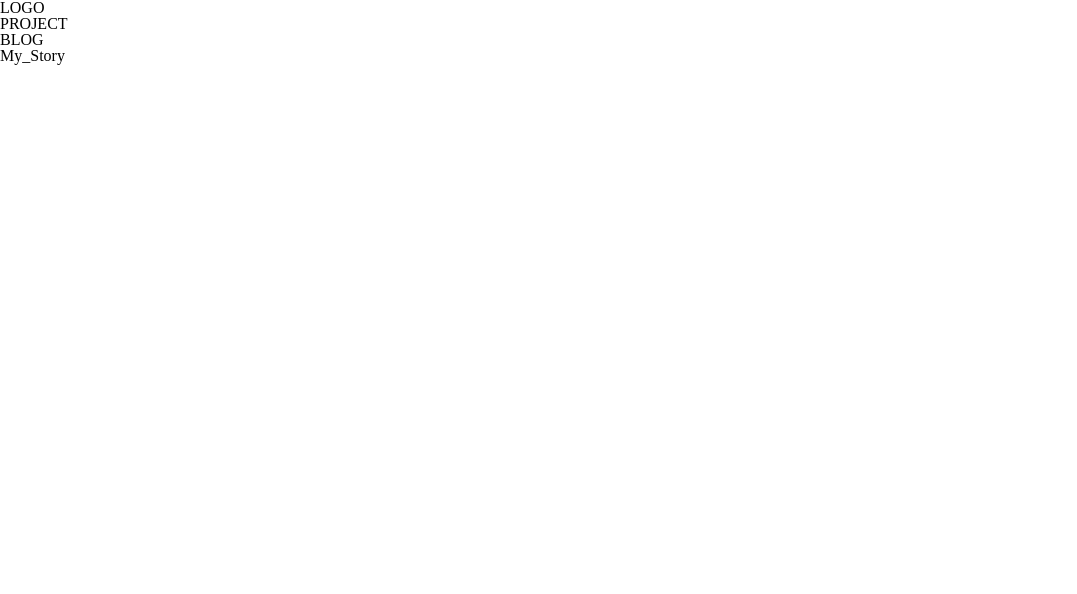
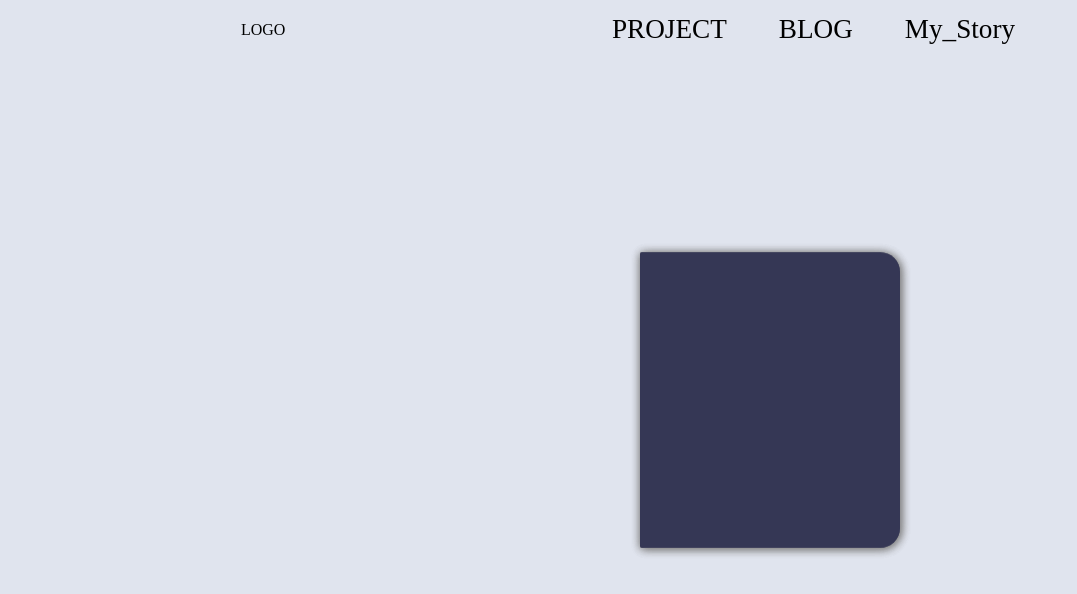
Before and after one commit to BrooneJ/portfolio, a website: page index.html in a window 1280 px wide. Shown: the whole page, without its empty margins (0-1077 px from the left). Drawn offline with Linux system fonts and the light colour scheme.

Commit message:
feat: Book animation

```diff
--- /dev/null
+++ b/css/component/header.css
@@ -0,0 +1,20 @@
+header {
+    position:fixed;
+    top: 0;
+    left: 0;
+    right: 0;
+    display: flex;
+    align-items: center;
+    justify-content: space-around;
+    z-index: 1000;
+    padding: 1rem 7%;
+}
+
+header .navbar a {
+    font-size: 1.7rem;
+    padding: 1.5rem;
+}
+
+header .navbar a:hover {
+    color: #DC0014;
+}
--- /dev/null
+++ b/css/component/index.css
@@ -0,0 +1,92 @@
+.wrapper{
+    margin: 0px;
+    padding: 0px;
+    font-family: sans-serif;
+    height: 100vh;
+    display: flex;
+    align-items: center;
+    justify-content: center;
+    background: #e0e4ee;
+    perspective: 1000px;
+}
+
+.book{
+    display: flex;
+    align-items: center;
+    cursor: pointer;
+}
+
+.book:hover .cover{
+    transform: rotateX(10deg) rotateY(-180deg);
+}
+.book:hover .page{
+    transform: rotateX(10deg) rotateY(-180deg);
+    z-index: 2;
+}
+
+.cover{
+    z-index: 1;
+    transition: all 3s;
+}
+
+.back-cover{
+    z-index: -2;
+}
+
+.cover,
+.back-cover{
+    height: 300px;
+    width: 260px;
+    background: #353755;
+    border-radius: 2px 20px 20px 2px;
+    position: absolute;
+    box-shadow: 1px 1px 10px gray;
+    transform: rotateX(10deg);
+    transform-origin: center left;
+}
+
+.page,
+.first-page{
+    height: 280px;
+    width: 250px;
+    background: white;
+    position: absolute;
+    border-radius: 2px 10px 10px 2px;
+    transform: rotateX(10deg);
+    transform-origin: center left;
+    z-index: -1;
+}
+
+.first-page img{
+    width: 150px;
+    display: block;
+    border-radius: 50%;
+    margin: 20px auto;
+    position: relative;
+    z-index: -1;
+}
+
+.first-page h2{
+    text-align: center;
+    font-size: 32px;
+}
+
+.page:nth-child(2){
+    transition-duration: 3s;
+}
+.page:nth-child(3){
+    transition-duration: 2.6s;
+}
+.page:nth-child(4){
+    transition-duration: 2.2s;
+}
+
+.book:hover .page:nth-child(2){
+    transition-duration: 6s;
+}
+.book:hover .page:nth-child(2){
+    transition-duration: 5.6s;
+}
+.book:hover .page:nth-child(2){
+    transition-duration: 5.2s;
+}
--- a/css/style.css
+++ b/css/style.css
@@ -1 +1,3 @@
 @import "/css/reset.css";
+@import "/css/component/header.css";
+@import "/css/component/index.css";
--- a/index.html
+++ b/index.html
@@ -14,18 +14,27 @@
         <div>
             <a href="/">LOGO</a>
         </div>
-        <div>
-            <div>
-                <a href="/project.html">PROJECT</a>
+        <nav class="navbar">
+            <a href="/project.html">PROJECT</a>
+            <a href="https://hyungwonjin.github.io/ " target="_blank">BLOG</a>
+            <a href="/myStory.html">My_Story</a>
+        </nav>
+    </header>
+
+    <div class="wrapper">
+        <div class="book">
+            <div class="cover"></div>
+            <div class="first-page">
+                <img src="photo.jpeg" alt="">
+                <h2>Hyungwon Jin</h2>
             </div>
-            <div>
-                <a href="https://hyungwonjin.github.io/ " target="_blank">BLOG</a>
-            </div>
-            <div>
-                <a href="/myStory.html">My_Story</a>
-            </div>
+            <div class="page"></div>
+            <div class="page"></div>
+            <div class="page"></div>
+            <div class="back-cover"></div>
         </div>
-    </header>
+    </div>
+
 
 </body>
 
```
Also changed, not shown: myStory.html (+5 -11 lines), project.html (+5 -11 lines), photo.jpeg (added).
